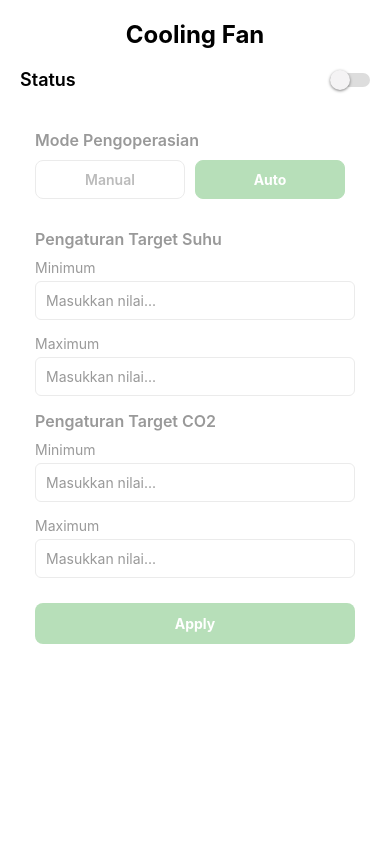
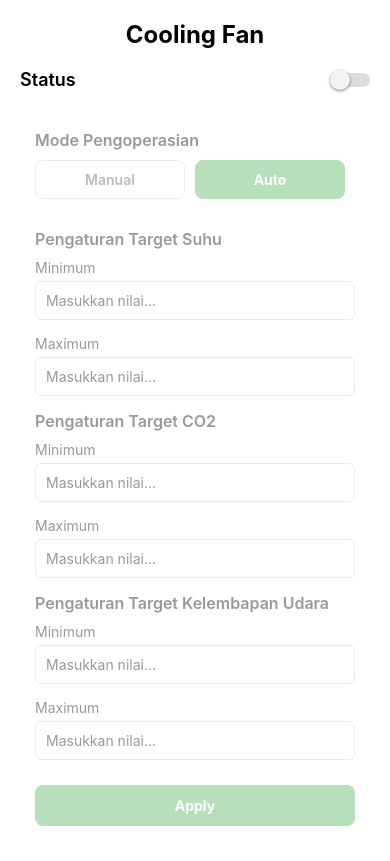
Before and after one commit to MrAbqari/Greenhouse-Monitoring, a React Native app in the folder greenhouse-monitoring/: screen /CoolingFan in a window 390 px wide. Built offline with nearby package versions, Linux system fonts and the light colour scheme; no server answers.

Commit message:
Update CoolingFan.js

```diff
--- a/greenhouse-monitoring/Perangkat/CoolingFan.js
+++ b/greenhouse-monitoring/Perangkat/CoolingFan.js
@@ -29,6 +29,12 @@ export default function CoolingFan() {
   const [savedMinCO2, setSavedMinCO2] = useState(null);
   const [savedMaxCO2, setSavedMaxCO2] = useState(null);
 
+  // Kelembapan udahra
+  const [minHumUdara, setMinHumUdara] = useState("");
+  const [maxHumUdara, setMaxHumUdara] = useState("");
+  const [savedMinHumUdara, setSavedMinHumUdara] = useState(null);
+  const [savedMaxHumUdara, setSavedMaxHumUdara] = useState(null);
+
   const disabledUI = !isOn; // <-- UI disable flag
 
   useEffect(() => {
@@ -38,11 +44,15 @@ export default function CoolingFan() {
         const sMax = await AsyncStorage.getItem("cf_max");
         const sMinCO2 = await AsyncStorage.getItem("cf_min_co2");
         const sMaxCO2 = await AsyncStorage.getItem("cf_max_co2");
+        const sMinHumUdara = await AsyncStorage.getItem("cf_min_humudara");
+        const sMaxHumUdara = await AsyncStorage.getItem("cf_max_humudara");
 
         if (sMin !== null) setSavedMin(sMin);
         if (sMax !== null) setSavedMax(sMax);
         if (sMinCO2 !== null) setSavedMinCO2(sMinCO2);
         if (sMaxCO2 !== null) setSavedMaxCO2(sMaxCO2);
+        if (sMinHumUdara !== null) setSavedMinHumUdara(sMinHumUdara);
+        if (sMaxHumUdara !== null) setSavedMaxHumUdara(sMaxHumUdara);
       } catch (err) {
         console.log("Load AsyncStorage error:", err);
       }
@@ -51,7 +61,7 @@ export default function CoolingFan() {
     const fetchBlynkStatus = async () => {
       try {
         const res = await fetch(
-          `-`
+          `https://blynk.cloud/external/api/get?token=${TOKEN}&v5&v8`
         );
         const data = await res.json();
         if (data.v8 !== undefined) setIsOn(data.v8 == 1);
@@ -96,11 +106,23 @@ export default function CoolingFan() {
       saveData("cf_max_co2", maxCO2);
       fetch(`https://blynk.cloud/external/api/update?token=${TOKEN}&V15=${maxCO2}`);
     }
+    if (minHumUdara !== "") {
+      setSavedMinHumUdara(minHumUdara);
+      saveData("cf_min_humudara", minHumUdara);
+      fetch(`https://blynk.cloud/external/api/update?token=${TOKEN}&V19=${minHumUdara}`);
+    }
+    if (maxHumUdara !== "") {
+      setSavedMaxHumUdara(maxHumUdara);
+      saveData("cf_max_humudara", maxHumUdara);
+      fetch(`https://blynk.cloud/external/api/update?token=${TOKEN}&V20=${maxHumUdara}`);
+    }
 
     setMinValue("");
     setMaxValue("");
     setMinCO2("");
     setMaxCO2("");
+    setMinHumUdara("");
+    setMaxHumUdara("");
   };
 
   const updateOnOff = (val) => {
@@ -268,6 +290,58 @@ export default function CoolingFan() {
                   )}
                 </View>
 
+                <Text style={styles.cfSubTitle}>Pengaturan Target Kelembapan Udara</Text>
+
+                <View style={styles.cfInputRow}>
+                  <Text style={styles.cfInputLabel}>Minimum</Text>
+                  {savedMinHumUdara !== null ? (
+                    <TouchableOpacity
+                      disabled={disabledUI}
+                      onPress={() => {
+                        setSavedMinHumUdara(null);
+                        saveData("cf_min_humudara", "");
+                      }}
+                      style={styles.cfReadonlyBox}
+                    >
+                      <Text style={styles.cfReadonlyText}>{savedMinHumUdara}</Text>
+                    </TouchableOpacity>
+                  ) : (
+                    <TextInput
+                      editable={!disabledUI}
+                      style={styles.cfInput}
+                      placeholder="Masukkan nilai..."
+                      keyboardType="numeric"
+                      value={minHumUdara}
+                      onChangeText={setMinHumUdara}
+                    />
+                  )}
+                </View>
+
+                <View style={styles.cfInputRow}>
+                  <Text style={styles.cfInputLabel}>Maximum</Text>
+                  {savedMaxHumUdara !== null ? (
+                    <TouchableOpacity
+                      disabled={disabledUI}
+                      onPress={() => {
+                        setSavedMaxHumUdara(null);
+                        saveData("cf_max_humudara", "");
+                      }}
+                      style={styles.cfReadonlyBox}
+                    >
+                      <Text style={styles.cfReadonlyText}>{savedMaxHumUdara}</Text>
+                    </TouchableOpacity>
+                  ) : (
+                    <TextInput
+                      editable={!disabledUI}
+                      style={styles.cfInput}
+                      placeholder="Masukkan nilai..."
+                      keyboardType="numeric"
+                      value={maxHumUdara}
+                      onChangeText={setMaxHumUdara}
+                    />
+                  )}
+                </View>
+
                 <TouchableOpacity
                   disabled={disabledUI}
                   style={styles.cfApplyButton}
```
